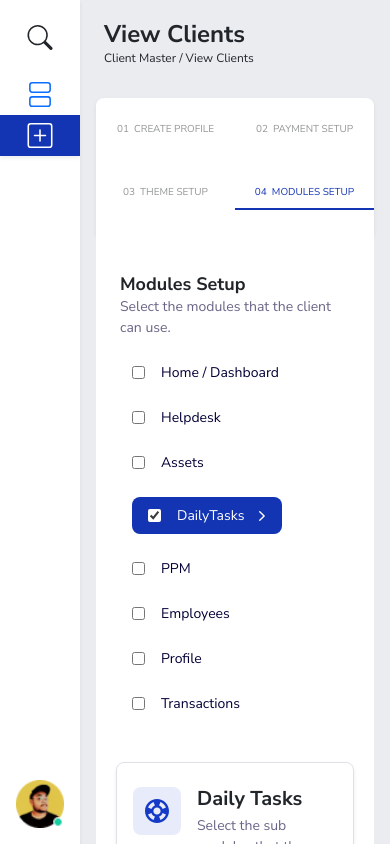
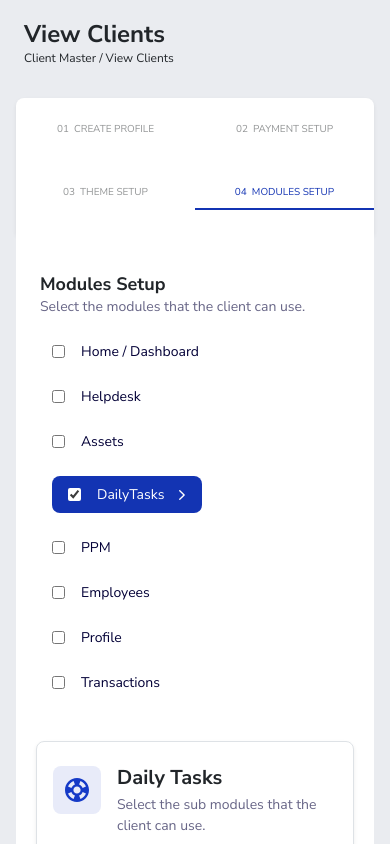
Before and after one commit to bhatshakran/vouch-adminpanel, a React (Vite) app: page /add/modulesetup in a window 390 px wide. Built offline with nearby package versions, Linux system fonts and the light colour scheme.

Commit message:
Fixed:minor styling issues

```diff
--- a/src/App.css
+++ b/src/App.css
@@ -45,13 +45,13 @@
 
 @media only screen and (max-width: 992px) {
   .outl {
-    width: calc(100% - 80px) !important;
+    width: 100% !important;
   }
   .modulesidebar {
     width: 150px !important;
   }
   .modulesubmenu {
-    width: 100% !important;
+    width: calc(100%) !important;
   }
 }
 
--- a/src/routes/Dashboard/Sidebar/Sidebar.jsx
+++ b/src/routes/Dashboard/Sidebar/Sidebar.jsx
@@ -130,7 +130,7 @@ const Sidebar = () => {
         </div>
       </div>
       <div
-        className='d-block d-lg-none   pt-4 position-relative vh-100 overflow-hidden bg-white shadow-sm'
+        className='d-none   pt-4 position-relative vh-100 overflow-hidden bg-white shadow-sm'
         style={{ width: '80px', fontFamily: 'Nunito Sans' }}
       >
         <div className='' role='button'>
```
